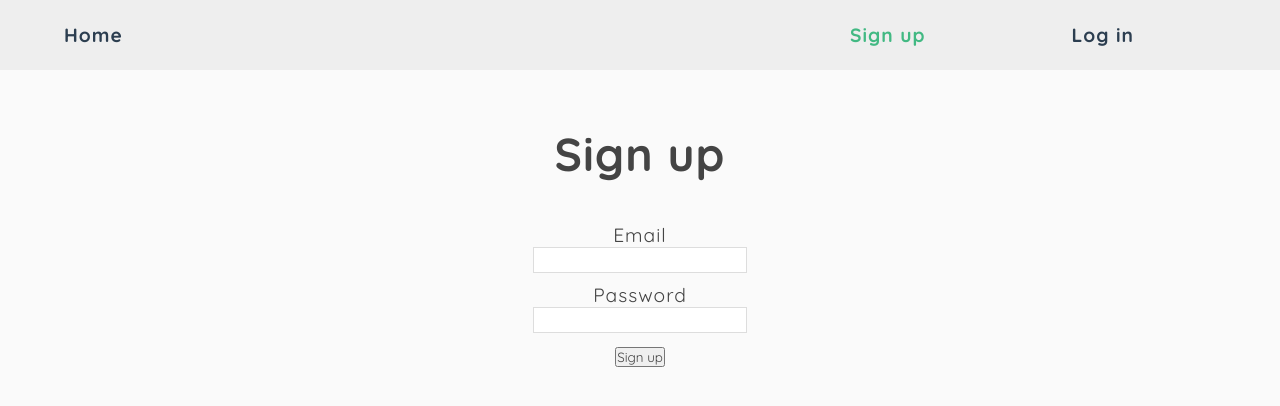
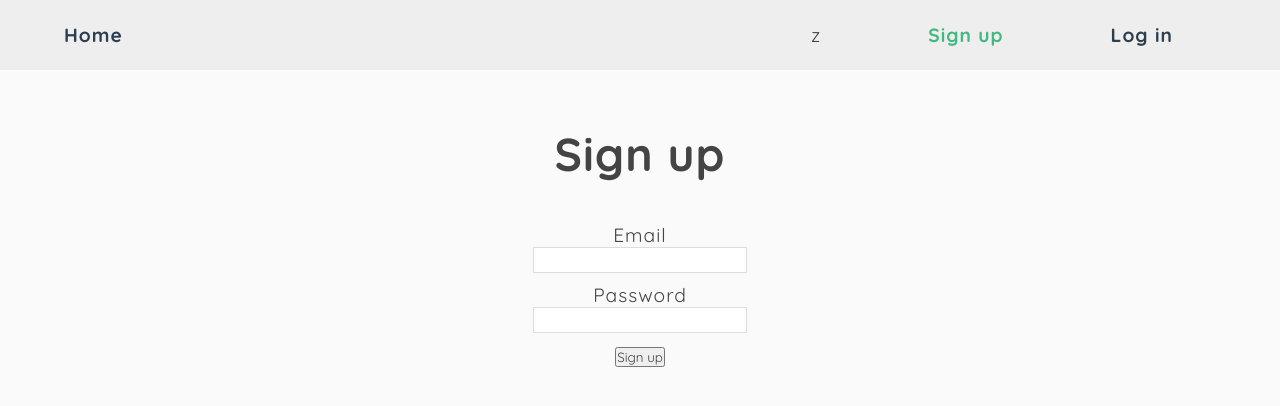
Before and after one commit to BC1337/Fullstack-Vue-Express-Auth, a Vue app in the folder client/: page /signup in a window 1280 px wide. Shown: the top 406 px of the page. Built offline with nearby package versions, Linux system fonts and the light colour scheme.

Commit message:
Feat: moved navbar into its own component. failing to move past where im at right now, need to take a few steps back and understand some key concepts better

```diff
--- a/client/package.json
+++ b/client/package.json
@@ -9,6 +9,7 @@
   "dependencies": {
     "axios": "^1.3.5",
     "core-js": "^3.8.3",
+    "pinia": "^2.0.34",
     "vue": "^3.2.13",
     "vue-router": "^4.0.3"
   },
--- a/client/src/App.vue
+++ b/client/src/App.vue
@@ -1,16 +1,11 @@
 <template>
-  <nav>
-    <div class="nav-left">
-      <router-link to="/">Home</router-link>
-    </div>
-    <div class="nav-right">
-      <router-link to="/signup">Sign up</router-link>
-      <router-link to="/login">Log in</router-link>
-    </div>
-
-  </nav>
+  <Navbar />
   <router-view/>
 </template>
+
+<script setup>
+  import Navbar from '@/components/Navbar'
+</script>
 
 <style>
 #app {
--- /dev/null
+++ b/client/src/components/Navbar.vue
@@ -0,0 +1,20 @@
+<template>
+<nav>
+    <div class="nav-left">
+      <router-link to="/">Home</router-link>
+    </div>
+    <div class="nav-right">z
+      <router-link to="/signup">Sign up</router-link>
+      <router-link to="/login">Log in</router-link>
+    </div>
+</nav>
+
+</template>
+
+<script setup>
+
+</script>
+
+<style scoped>
+
+</style>
--- a/client/src/main.js
+++ b/client/src/main.js
@@ -3,4 +3,9 @@ import App from './App.vue'
 import router from './router'
 import '../src/assets/Global.css'
 
-createApp(App).use(router).mount('#app')
+import { createPinia } from 'pinia'
+
+const pinia = createPinia()
+
+
+createApp(App).use(router).use(pinia).mount('#app')
--- a/client/src/views/Login.vue
+++ b/client/src/views/Login.vue
@@ -42,6 +42,7 @@ const submitForm = async () => {
     });
     const data = res.data;
 
+
     if (data.errors) {
       emailError.value = data.errors.email;
       passwordError.value = data.errors.password;
```
Also changed, not shown: 1 other file (tests, documents, lock files or other folders).
